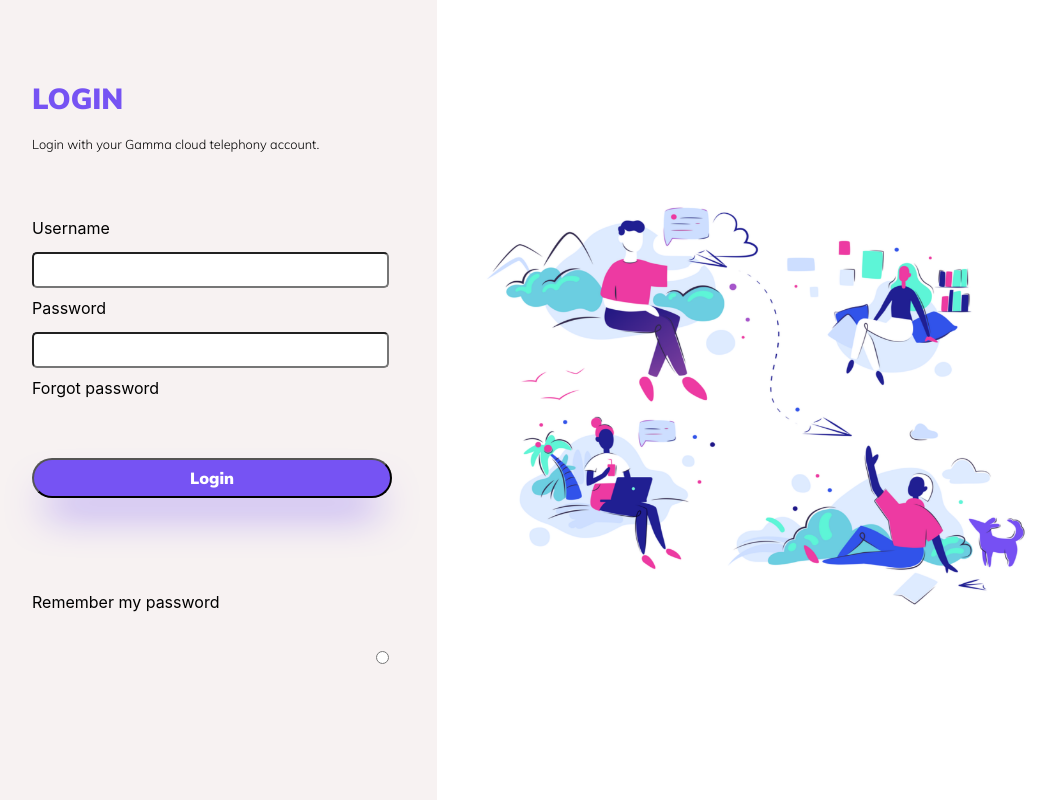
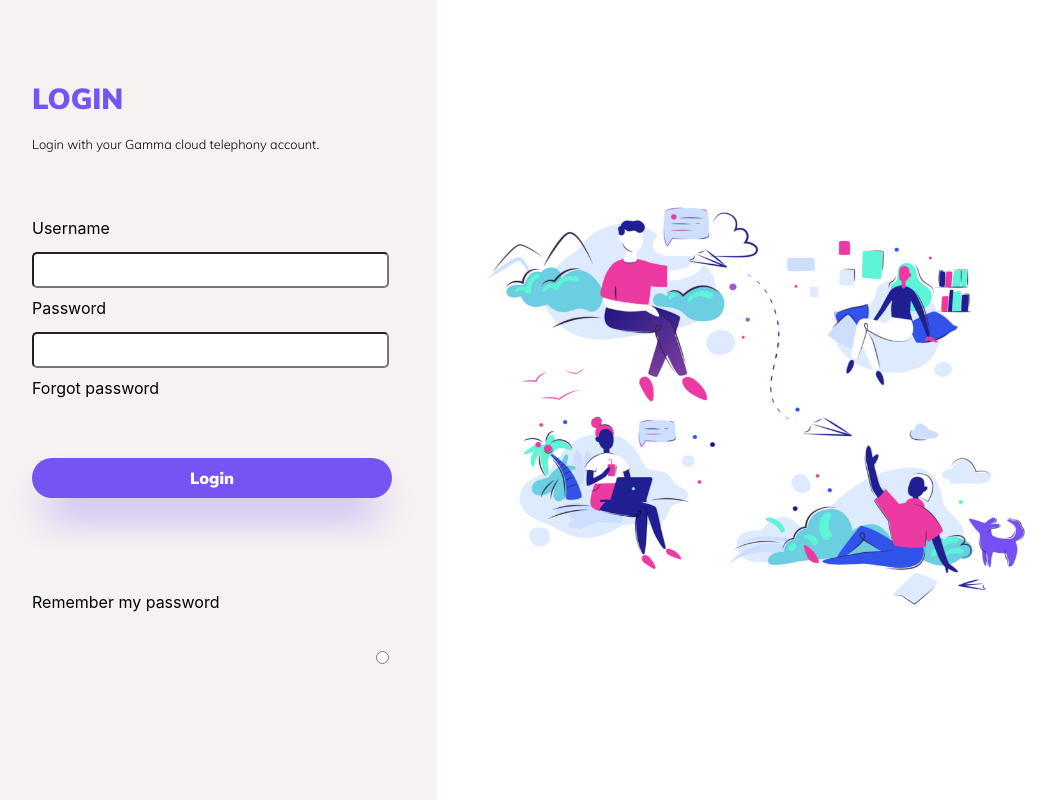
Before and after one commit to MBerry97/login-screen, a React (Create React App) app: page / in a window 1280 px wide. Shown: the whole page, without its empty margins (13-1069 px from the left). Built offline with nearby package versions, Linux system fonts and the light colour scheme.

Commit message:
removed border from button

```diff
--- a/src/App.js
+++ b/src/App.js
@@ -2,16 +2,12 @@
 import './App.css';
 import LoginImage from './components/loginImage/loginImage';
 import LoginBox from './components/loginBox/loginBox';
-import {Spring} from 'react-spring/renderprops'
 
 const App = () => {
   return (
     <div className="App">
       <LoginImage />
-
       <LoginBox />
-
-
     </div>
   );
 }
--- a/src/components/loginBox/loginButton/loginButton.css
+++ b/src/components/loginBox/loginButton/loginButton.css
@@ -20,6 +20,8 @@
   color: white;
   outline: none;
   box-shadow: 0px 25px 40px -14px rgb(118, 83, 243);
+  padding: 0;
+  border: none;
 }
 
 .loginButton__container span {
--- a/src/components/loginImage/loginImage.css
+++ b/src/components/loginImage/loginImage.css
@@ -3,9 +3,7 @@
   visibility: visible;
   width: 700px;
   height: 500px;
-  /* min-width: 800px; */
   position: relative;
-
   left: 0;
   opacity: 1;
   transition: opacity 0.4s ease-in-out;
```
Also changed, not shown: 1 other file (tests, documents, lock files or other folders).
